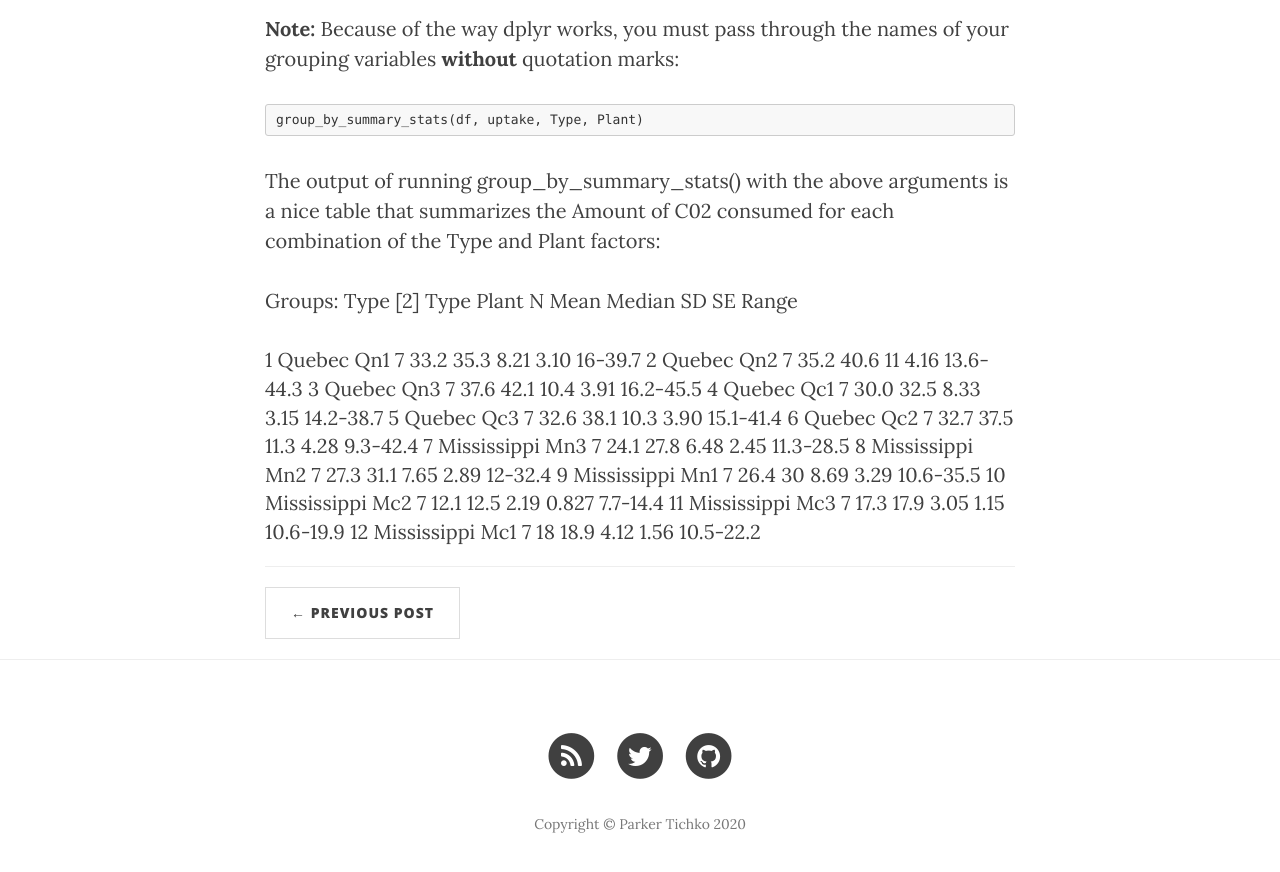
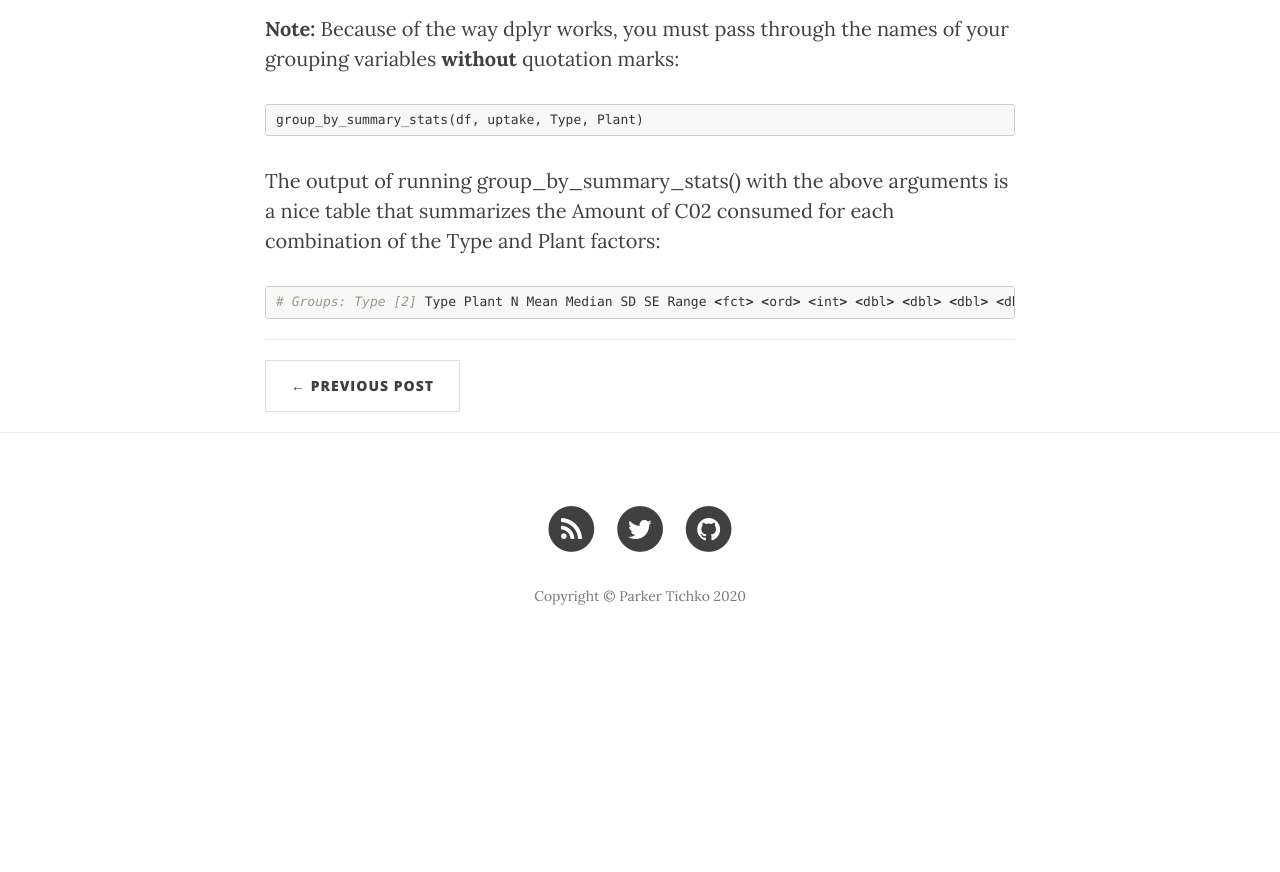
Before and after one commit to ptichko/ptichko.github.io, a Jekyll site: the page built from _posts/2020-06-10-R-Function-To-Calculate-Summary-Statistics-By-Group.md, in a window 1280 px wide and 900 px high, scrolled down 1454 px. Shown: the top 872 px of the window. Built offline with Jekyll 4.4.1, drawn with Linux system fonts in a browser that asks for light colours; nearby versions of some CDN libraries; after the commit the page ends 2126 px from its top, so only the background shows below that; part of the change alters nothing that is shown.

Commit message:
Update 2020-06-10-R-Function-To-Calculate-Summary-Statistics-By-Group.md

````diff
--- a/_posts/2020-06-10-R-Function-To-Calculate-Summary-Statistics-By-Group.md
+++ b/_posts/2020-06-10-R-Function-To-Calculate-Summary-Statistics-By-Group.md
@@ -17,7 +17,9 @@ As an example, let's use the function to calculate some summary statistics on th
 
 ```r
 data("CO2")
+
 df <- CO2
+
 head(df)
 ```
 
@@ -33,8 +35,8 @@ group_by_summary_stats(df, uptake, Type, Plant)
 
 The output of running group_by_summary_stats() with the above arguments is a nice table that summarizes the Amount of C02 consumed for each combination of the Type and Plant factors:
 
-
- Groups:   Type [2]
+```r
+# Groups:   Type [2]
    Type        Plant     N  Mean Median    SD    SE Range
    <fct>       <ord> <int> <dbl>  <dbl> <dbl> <dbl> <chr>
  1 Quebec      Qn1       7  33.2   35.3  8.21 3.10  16-39.7
@@ -49,3 +51,5 @@ The output of running group_by_summary_stats() with the above arguments is a nic
 10 Mississippi Mc2       7  12.1   12.5  2.19 0.827 7.7-14.4
 11 Mississippi Mc3       7  17.3   17.9  3.05 1.15  10.6-19.9
 12 Mississippi Mc1       7  18     18.9  4.12 1.56  10.5-22.2
+
+```
````
